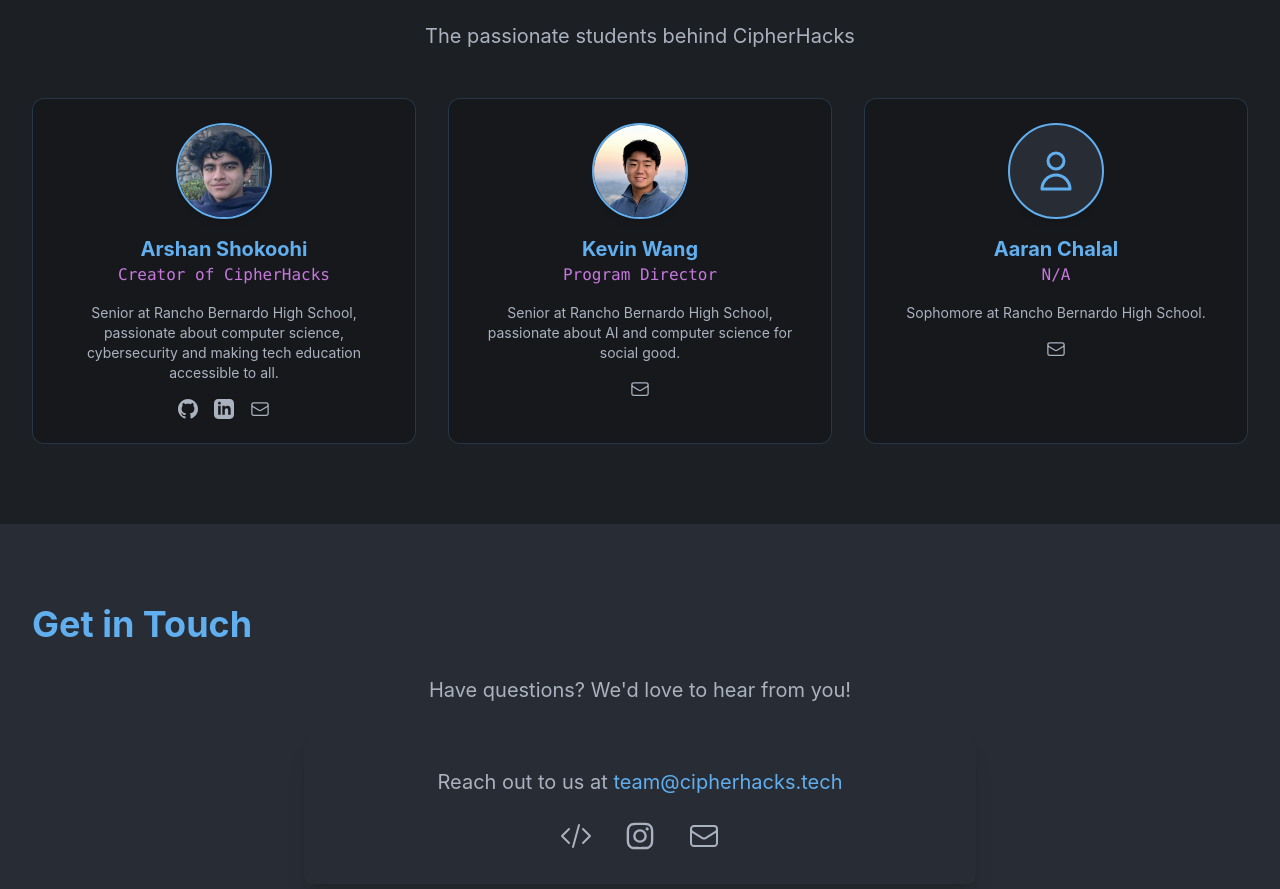
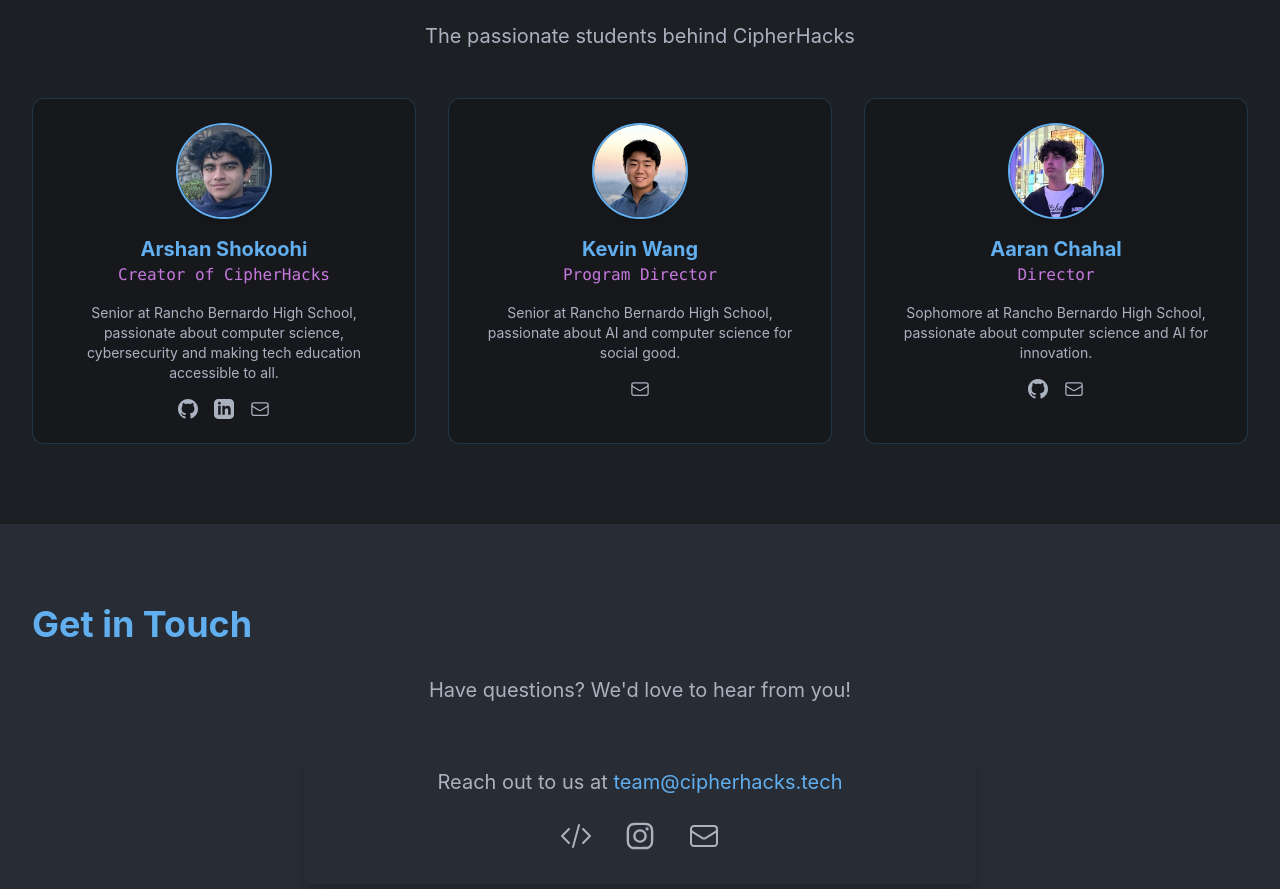
Before and after one commit to CipherHackz/cipherhacks-website, a React (Create React App) app: page / in a window 1280 px wide. Shown: the part 4800-5689 px from the top of the page. Built offline with nearby package versions, Linux system fonts and the light colour scheme.

Commit message:
adding aaran

```diff
--- a/src/constants/index.ts
+++ b/src/constants/index.ts
@@ -429,12 +429,13 @@
     }
   },
   {
-    name: "Aaran Chalal",
-    role: "N/A",
-    description: "Sophomore at Rancho Bernardo High School.",
-    image: "",
+    name: "Aaran Chahal",
+    role: "Director",
+    description: "Sophomore at Rancho Bernardo High School, passionate about computer science and AI for innovation.",
+    image: "/team/aaran.jpg",
     gender: "male",
     links: {
+      github: "https://github.com/a-chahal",
       email: "aaran@cipherhacks.tech"
     }
   }
@@ -584,7 +585,7 @@
 Role: Team Member
 About: Senior at Rancho Bernardo High School
 
-Aaran Chalal
+Aaran Chahal
 Role: Team Member
 About: Sophomore at Rancho Bernardo High School
 
```
Also changed, not shown: public/team/aaran.jpg (added).
